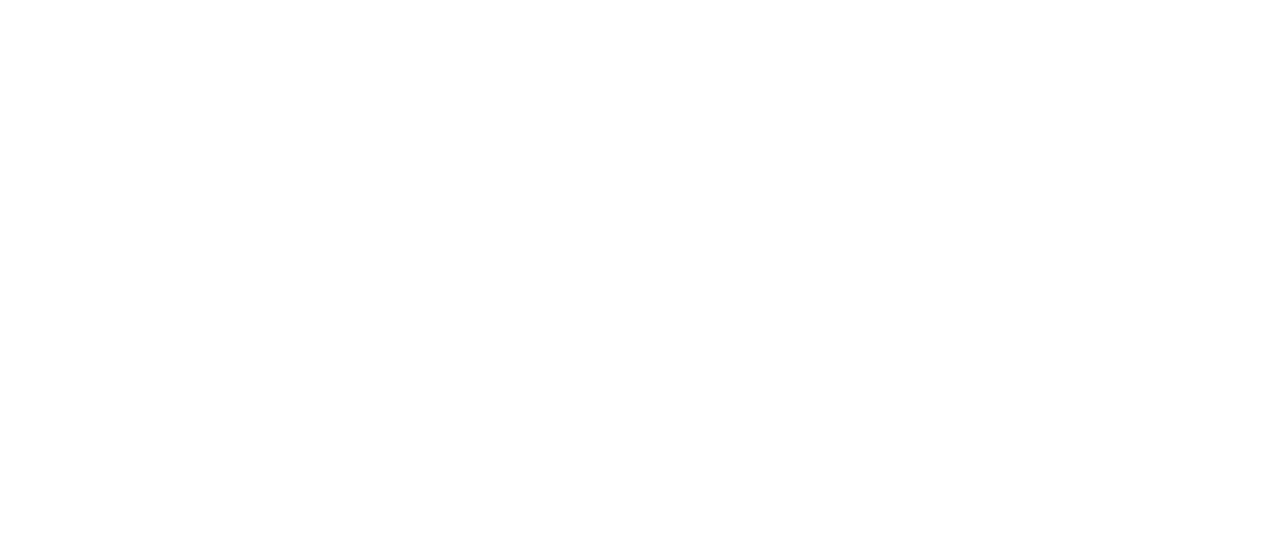
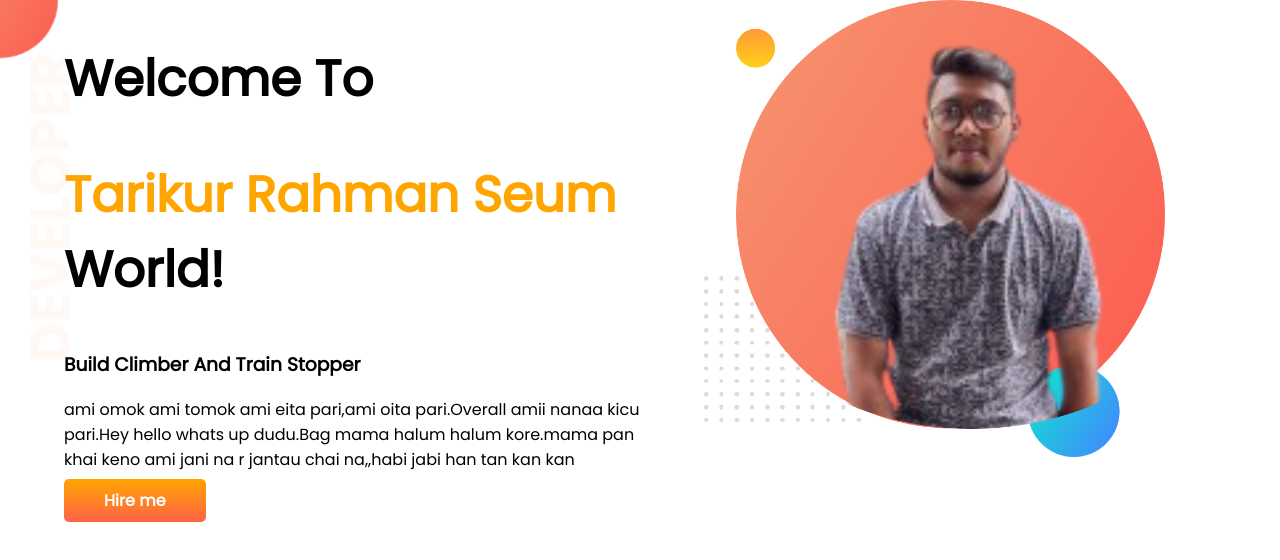
Before and after one commit to Shihab00000/developer-portfolio, a plain HTML site: page index.html in a window 1280 px wide. Drawn offline with Linux system fonts and the light colour scheme.

Commit message:
top bannar added

```diff
--- a/index.html
+++ b/index.html
@@ -1,13 +1,31 @@
 <!DOCTYPE html>
 <html lang="en">
+
 <head>
   <meta charset="UTF-8">
   <meta http-equiv="X-UA-Compatible" content="IE=edge">
   <meta name="viewport" content="width=device-width, initial-scale=1.0">
   <title>Shihab Portfolio</title>
+  <link rel="preconnect" href="https://fonts.googleapis.com">
+  <link rel="preconnect" href="https://fonts.gstatic.com" crossorigin>
+  <link href="https://fonts.googleapis.com/css2?family=Poppins&display=swap" rel="stylesheet">
   <link rel="stylesheet" href="style.css">
 </head>
+
 <body>
+  <section class="ami">
+    <div class="half-width">
+      <h1>Welcome To</h1>
+      <h1><span class="komola">Tarikur Rahman Seum</span> World!</h1>
+      <h3>Build Climber And Train Stopper</h3>
+      <p>ami omok ami tomok ami eita pari,ami oita pari.Overall amii nanaa kicu pari.Hey hello whats up dudu.Bag mama
+        halum halum kore.mama pan khai keno ami jani na r jantau chai na,,habi jabi han tan kan kan</p>
+      <a class="kodu" href="http://www.facebook.com" target="_blank" rel="noopener noreferrer">Hire me</a>
+    </div>
+    <div class="half-width">
+      <img src="my-bg.png" alt="">
+    </div>
+  </section>
+</body>
 
-</body>
 </html>
--- a/style.css
+++ b/style.css
@@ -0,0 +1,33 @@
+body{
+  font-family: 'Poppins', sans-serif;
+  margin: 0;
+}
+h1{
+  font-size: 50px;
+}
+.komola{
+  color: orange;
+}
+section{
+  display: flex;
+}
+.half-width{
+  width: 50%;
+  padding-left: 5%;
+}
+.half-width img{
+  width: 80%;
+
+}
+.kodu{
+  text-decoration: none;
+  background-image: linear-gradient(orange,tomato);
+  color: white;
+  font-weight: 700;
+  padding: 10px 40px;
+  border-radius: 5px;
+}
+.ami{
+  background-image: url(top-banner.png);
+  background-repeat: no-repeat;
+}
```
Also changed, not shown: my-bg.png (added), top-banner.png (added).
